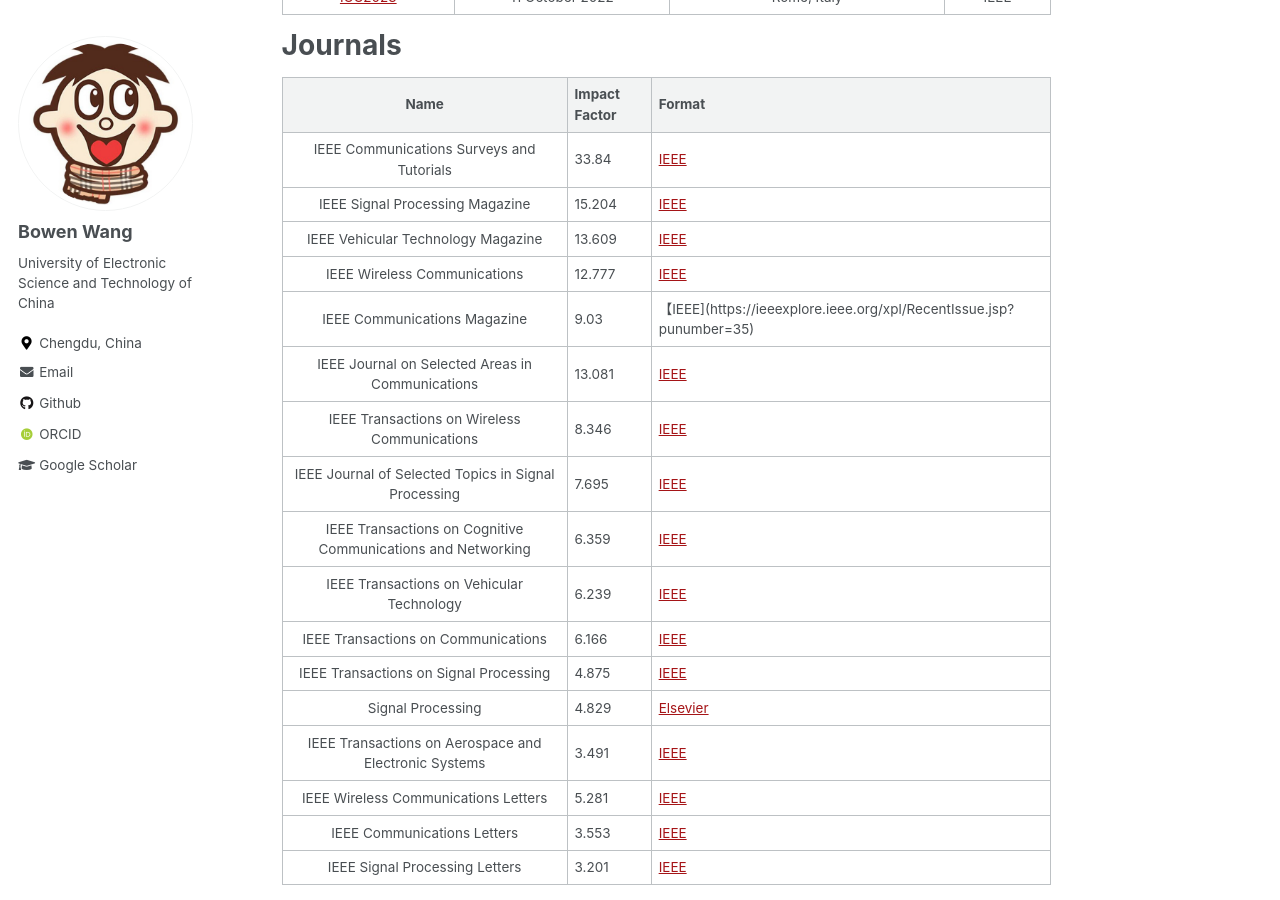
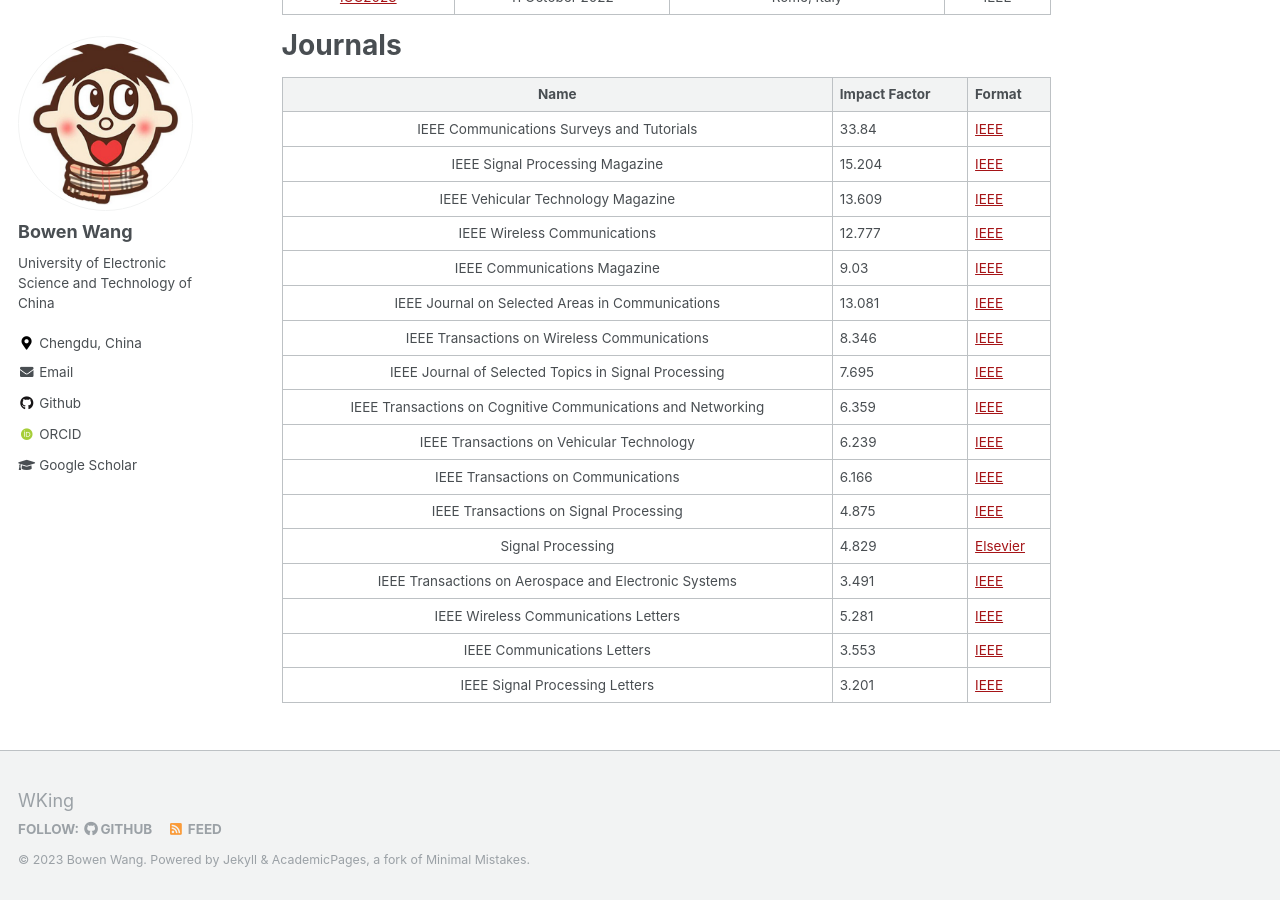
Before and after one commit to BW-Wang/BW-Wang.github.io, a Jekyll site: the page built from _pages/misc.md, in a window 1280 px wide and 900 px high, scrolled down 368 px. Built offline with Jekyll 4.4.1, drawn with Linux system fonts in a browser that asks for light colours; some web fonts are replaced.

Commit message:
Update misc.md

```diff
--- a/_pages/misc.md
+++ b/_pages/misc.md
@@ -21,7 +21,7 @@
 |               IEEE Signal Processing Magazine                | 15.204        | [IEEE](https://ieeexplore.ieee.org/xpl/RecentIssue.jsp?punumber=79) |
 |              IEEE Vehicular Technology Magazine              | 13.609        | [IEEE](https://ieeexplore.ieee.org/xpl/RecentIssue.jsp?punumber=10209) |
 |                 IEEE Wireless Communications                 | 12.777        | [IEEE](https://ieeexplore.ieee.org/xpl/RecentIssue.jsp?punumber=7742) |
-|                 IEEE Communications Magazine                 | 9.03          | 【IEEE](https://ieeexplore.ieee.org/xpl/RecentIssue.jsp?punumber=35) |
+|                 IEEE Communications Magazine                 | 9.03          | [IEEE](https://ieeexplore.ieee.org/xpl/RecentIssue.jsp?punumber=35) |
 |      IEEE Journal on Selected Areas in  Communications       | 13.081        | [IEEE](https://ieeexplore.ieee.org/xpl/RecentIssue.jsp?punumber=49) |
 |        IEEE Transactions on Wireless  Communications         | 8.346         | [IEEE](https://ieeexplore.ieee.org/xpl/RecentIssue.jsp?punumber=7693) |
 |    IEEE Journal of Selected Topics in  Signal Processing     | 7.695         | [IEEE](https://ieeexplore.ieee.org/xpl/RecentIssue.jsp?punumber=4200690) |
```
